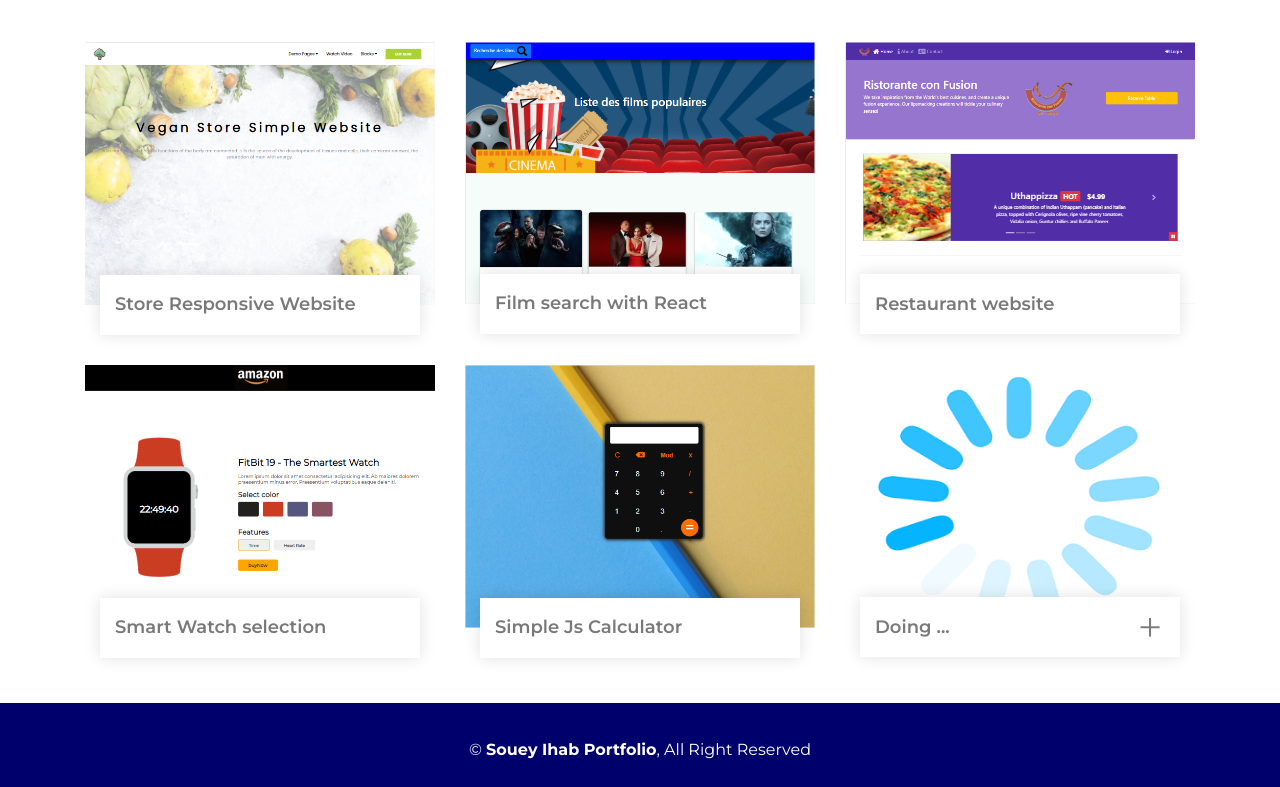
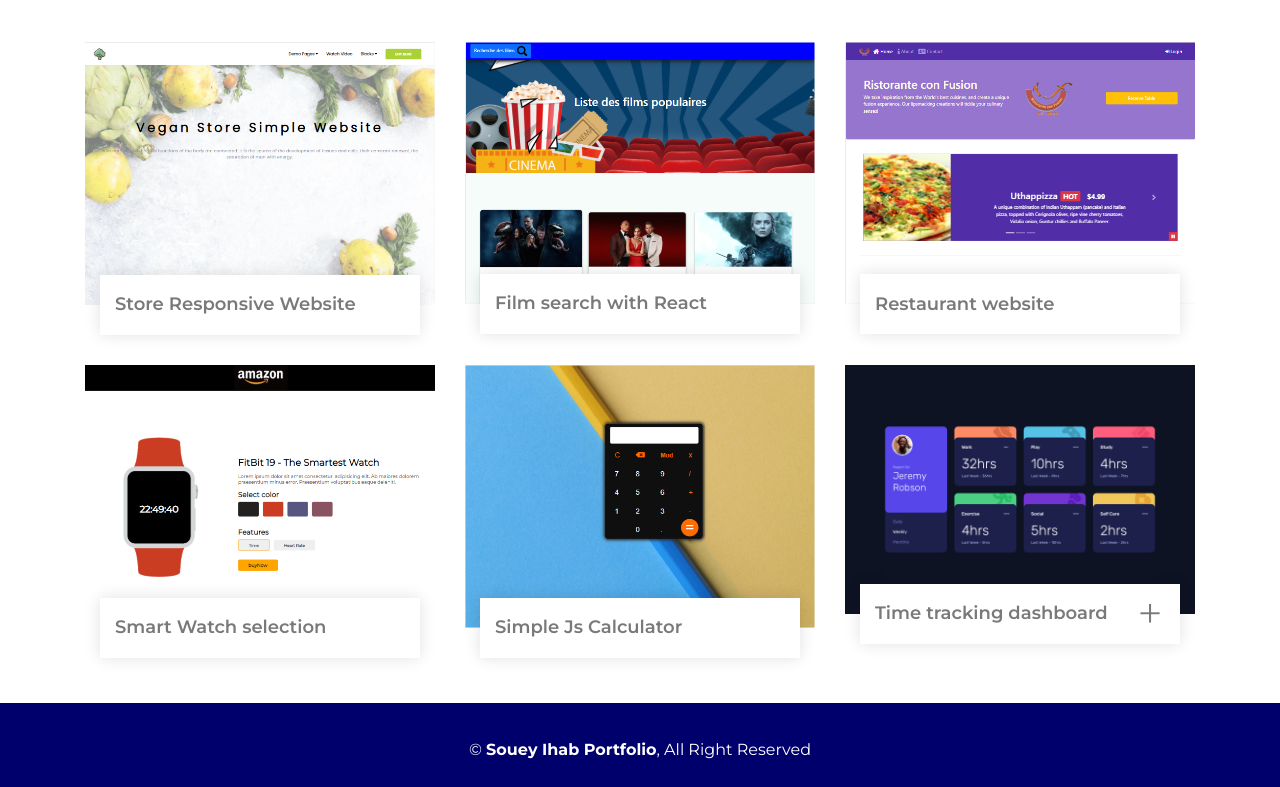
Before and after one commit to ihabsouey/My-Portfolio, a plain HTML site: page index.html in a window 1280 px wide. Shown: the part 4258-5045 px from the top of the page. Drawn offline with nearby package versions, Linux system fonts and the light colour scheme; a script that the page names is missing.

Commit message:
add portfolio item

```diff
--- a/index.html
+++ b/index.html
@@ -419,10 +419,12 @@
                 <div class="col-lg-4 col-md-6 col-sm-12 portfolio-item filter-3 wow fadeInUp" data-wow-delay="1s">
                     <div class="portfolio-wrap">
                         <div class="portfolio-img">
-                            <img src="img/doing.png" alt="Image">
+                            <img src="img/time-track.jpg" alt="Image">
                         </div>
                         <div class="portfolio-text">
-                            <h3>Doing ... </h3>
+                            <h3>
+                                Time tracking dashboard
+                                 </h3>
                             <a class="btn">+</a>
                         </div>
                     </div>
--- a/style.css
+++ b/style.css
@@ -847,8 +847,7 @@ a:focus {
 }
 
 .portfolio .portfolio-item:hover img {
-    transform: scale(1.2);
-    margin: 30px -30px -30px 30px ;
+    transform: scale(1.1);
 
 }
 
```
Also changed, not shown: img/hero3.png, img/time-track.jpg (added).
